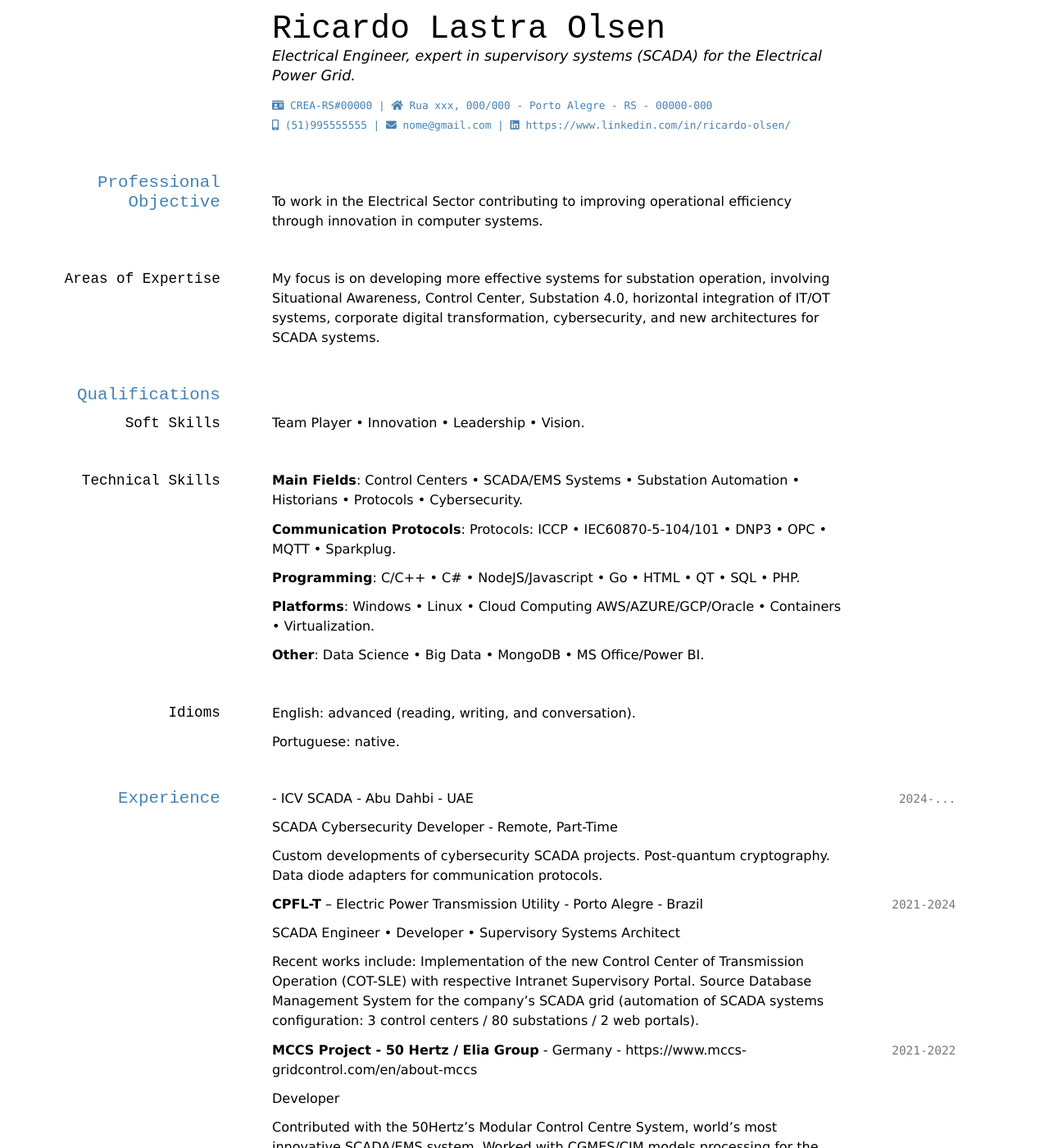
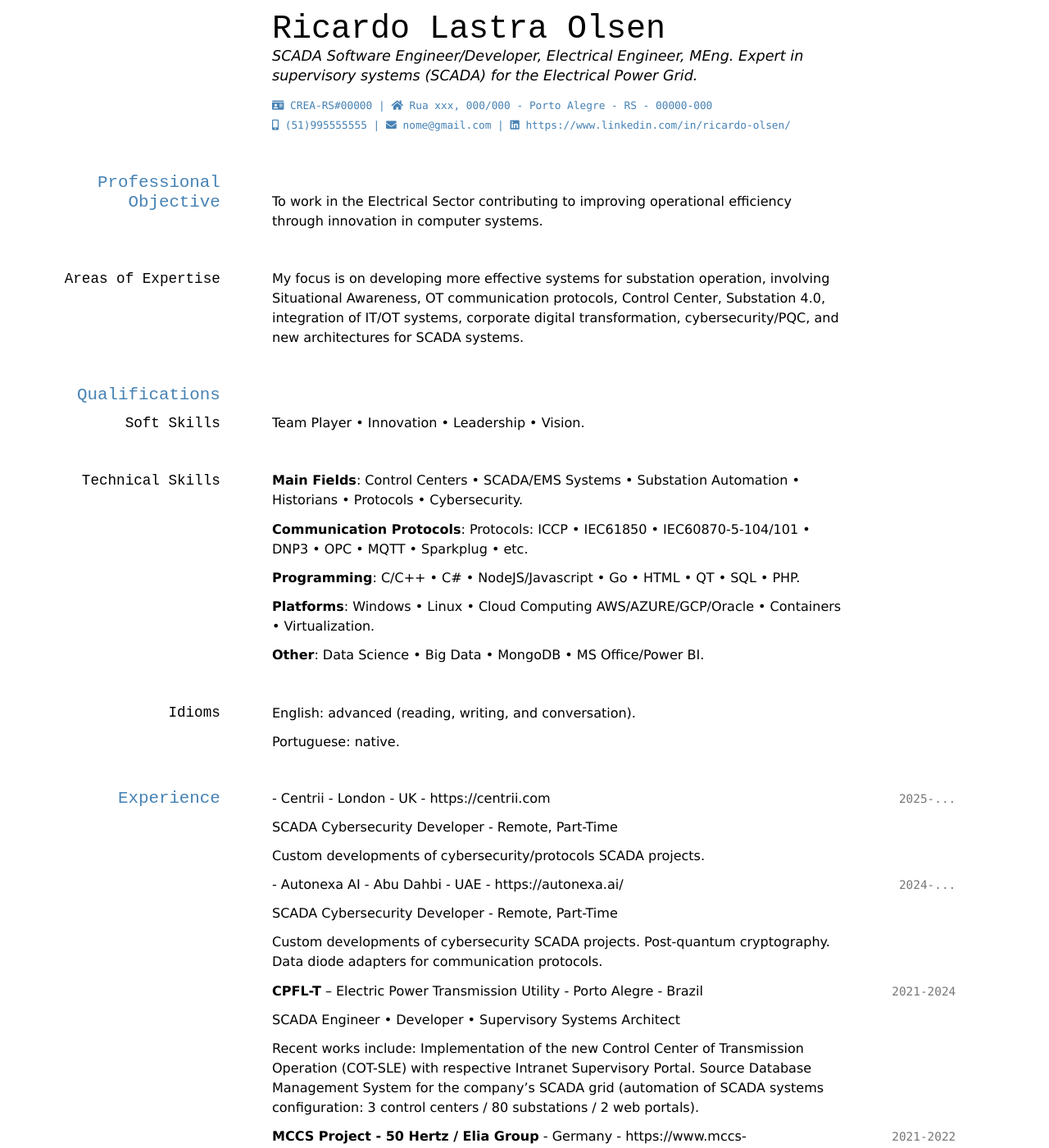
Before and after one commit to riclolsen/cv, a Jekyll site: the page built from index-en.md, in a window 1280 px wide and 1400 px high. Shown: the whole window at 82% size. Built offline with Jekyll 4.4.1, drawn with Linux system fonts in a browser that asks for light colours; nearby versions of some CDN libraries.

Commit message:
Revise CV content for Ricardo Lastra Olsen
Updated qualifications, experience, and expertise areas to reflect recent roles and skills.

```diff
--- a/index-en.md
+++ b/index-en.md
@@ -3,7 +3,7 @@ layout: cv
 title: CV - Ricardo Lastra Olsen
 ---
 # Ricardo Lastra Olsen
-Electrical Engineer, expert in supervisory systems (SCADA) for the Electrical Power Grid.
+SCADA Software Engineer/Developer, Electrical Engineer, MEng. Expert in supervisory systems (SCADA) for the Electrical Power Grid.
 
 <div id="webaddress">
 {{site.dadospessoais}}
@@ -15,7 +15,7 @@ To work in the Electrical Sector contributing to improving operational efficienc
 
 ### Areas of Expertise
 
-My focus is on developing more effective systems for substation operation, involving Situational Awareness, Control Center, Substation 4.0, horizontal integration of IT/OT systems, corporate digital transformation, cybersecurity, and new architectures for SCADA systems.
+My focus is on developing more effective systems for substation operation, involving Situational Awareness, OT communication protocols, Control Center, Substation 4.0, integration of IT/OT systems, corporate digital transformation, cybersecurity/PQC, and new architectures for SCADA systems.
 
 ## Qualifications
 
@@ -27,7 +27,7 @@ Team Player • Innovation • Leadership • Vision.
 
 **Main Fields**: Control Centers • SCADA/EMS Systems • Substation Automation • Historians • Protocols • Cybersecurity.
 
-**Communication Protocols**: Protocols: ICCP • IEC60870-5-104/101 • DNP3 • OPC • MQTT • Sparkplug.
+**Communication Protocols**: Protocols: ICCP • IEC61850 • IEC60870-5-104/101 • DNP3 • OPC • MQTT • Sparkplug • etc.
 
 **Programming**: C/C++ • C# • NodeJS/Javascript • Go • HTML • QT • SQL • PHP.
 
@@ -43,7 +43,13 @@ Portuguese: native.
 
 ## Experience
 
-`2024-...` - ICV SCADA - Abu Dahbi - UAE
+`2025-...` - Centrii - London - UK - https://centrii.com
+
+SCADA Cybersecurity Developer - Remote, Part-Time
+
+Custom developments of cybersecurity/protocols SCADA projects.
+
+`2024-...` - Autonexa AI - Abu Dahbi - UAE - https://autonexa.ai/
 
 SCADA Cybersecurity Developer - Remote, Part-Time
 
@@ -139,4 +145,4 @@ School of Engineering - UFRGS
 
 \* _Projects, among others, available at https://github.com/riclolsen_
 
-<!-- ### Footer Updated Aug 2025 -->
+<!-- ### Footer Updated Jun 2026 -->
```
